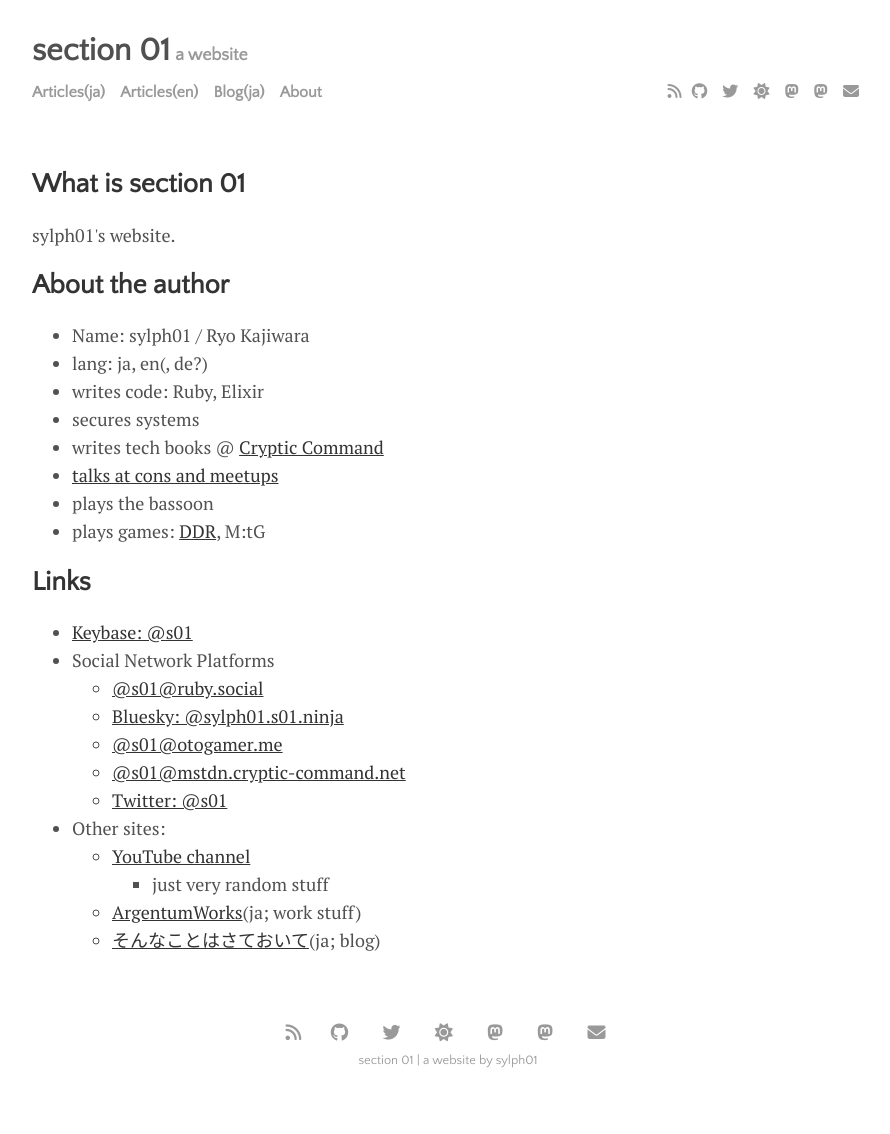
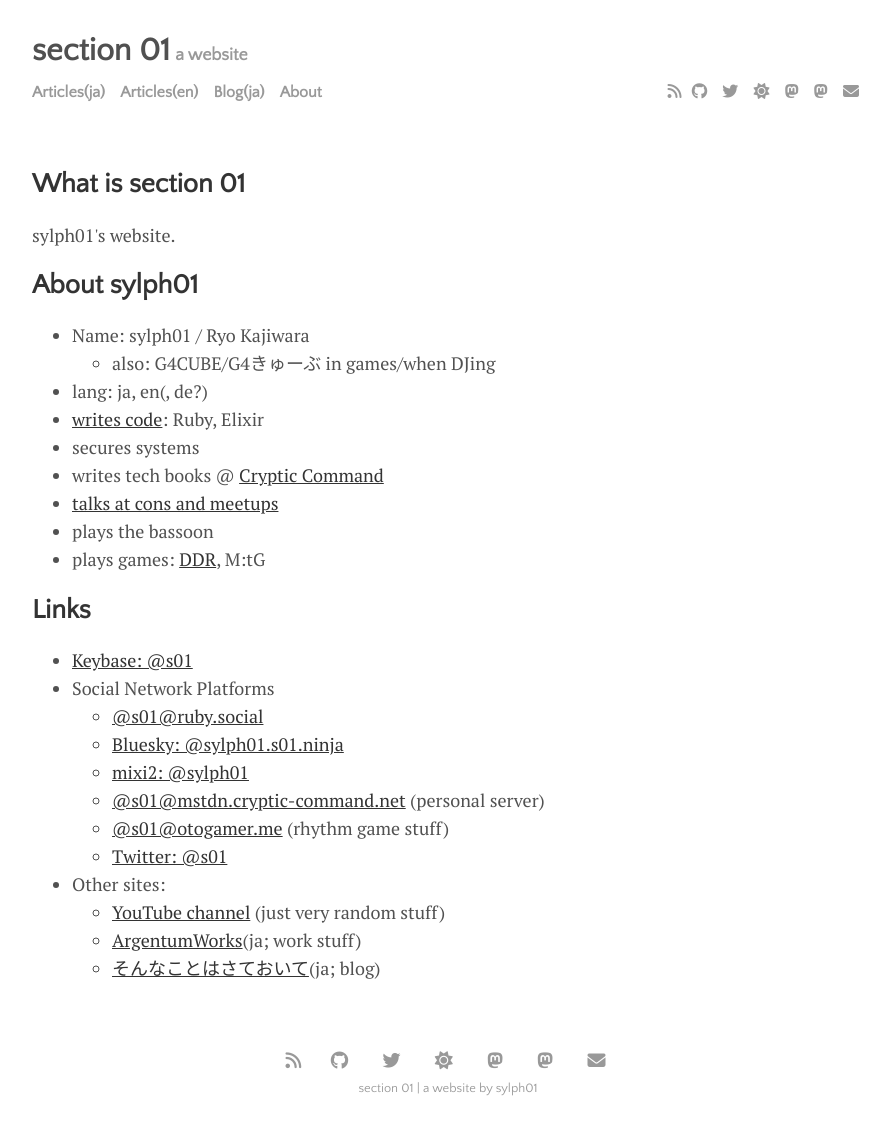
Before and after one commit to sylph01/sylph01.github.io, a Jekyll site: the page built from about.html, in a window 1280 px wide. Shown: the whole page, without its empty margins (192-1082 px from the left). Built offline with Jekyll 4.4.1, drawn with Linux system fonts in a browser that asks for light colours; before the commit the page ends 1106 px from its top, so only the background shows below that.

Commit message:
update profile page

```diff
--- a/about.html
+++ b/about.html
@@ -7,12 +7,15 @@ title: About
 
 <p>sylph01's website.</p>
 
-<h2>About the author</h2>
+<h2>About sylph01</h2>
 
 <ul>
 <li>Name: sylph01 / Ryo Kajiwara</li>
+<ul>
+    <li>also: G4CUBE/G4きゅーぶ in games/when DJing</li>
+</ul>
 <li>lang: ja, en(, de?)</li>
-<li>writes code: Ruby, Elixir</li>
+<li><a href="https://github.com/sylph01">writes code</a>: Ruby, Elixir</li>
 <li>secures systems</li>
 <li>writes tech books @ <a href="https://cryptic-command.net/">Cryptic Command</a></li>
 <li><a href="https://speakerdeck.com/sylph01">talks at cons and meetups</a></li>
@@ -28,16 +31,14 @@ title: About
     <ul>
         <li><a href="https://ruby.social/@s01">@s01@ruby.social</a></li>
         <li><a href="https://bsky.app/profile/sylph01.s01.ninja">Bluesky: @sylph01.s01.ninja</a></li>
-        <li><a href="https://otogamer.me/@s01">@s01@otogamer.me</a></li>
-        <li><a href="https://mstdn.cryptic-command.net/@s01">@s01@mstdn.cryptic-command.net</a></li>
+        <li><a href="https://mixi.social/@sylph01">mixi2: @sylph01</a></li>
+        <li><a href="https://mstdn.cryptic-command.net/@s01">@s01@mstdn.cryptic-command.net</a> (personal server)</li>
+        <li><a href="https://otogamer.me/@s01">@s01@otogamer.me</a> (rhythm game stuff)</li>
         <li><a href="https://twitter.com/s01">Twitter: @s01</a></li>
     </ul>
     <li>Other sites:</li>
     <ul>
-        <li><a href="https://www.youtube.com/@sylph01">YouTube channel</a></li>
-        <ul>
-            <li>just very random stuff</li>
-        </ul>
+        <li><a href="https://www.youtube.com/@sylph01">YouTube channel</a> (just very random stuff)</li>
         <li><a href="https://argentum.works">ArgentumWorks</a>(ja; work stuff)</li>
         <li><a href="https://d.s01.ninja">そんなことはさておいて</a>(ja; blog)</li>
     </ul>
```
